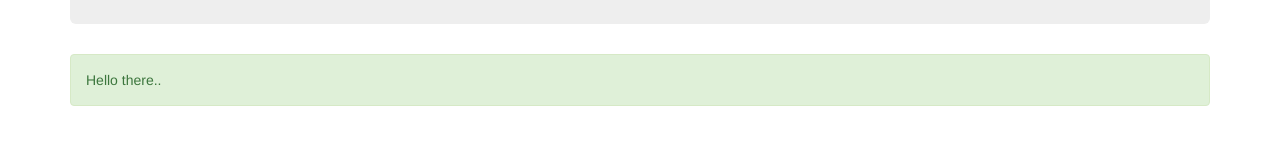
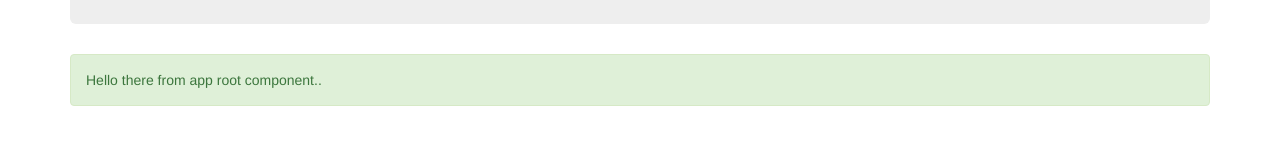
Before and after one commit to UtsavAgrawal23/UtsavAgrawal23.github.io, a plain HTML site: page index.html in a window 1280 px wide. Shown: the part 171-316 px from the top of the page. Drawn offline with nearby package versions, Linux system fonts and the light colour scheme.

Commit message:
updating html

```diff
--- a/app/app.html
+++ b/app/app.html
@@ -1,3 +1,3 @@
 <div class="test">
-        Hello there..
+        Hello there from app root component..
 </div>
```
